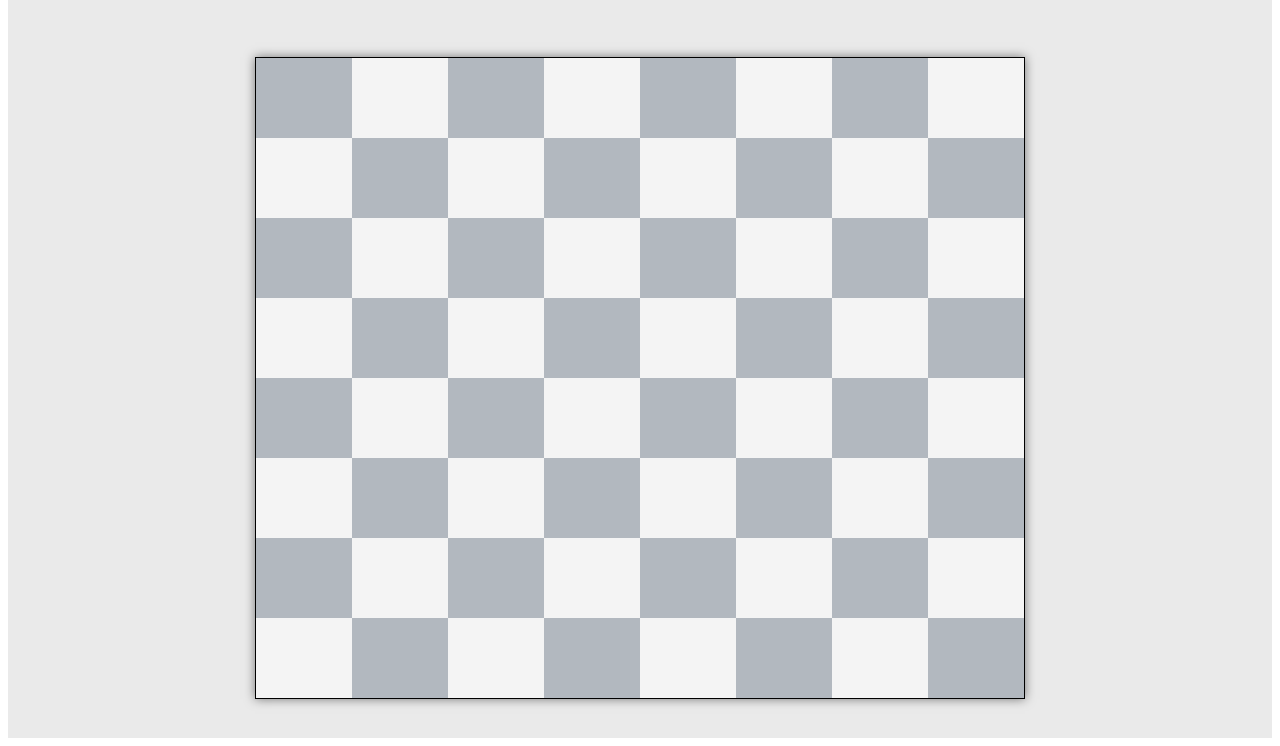
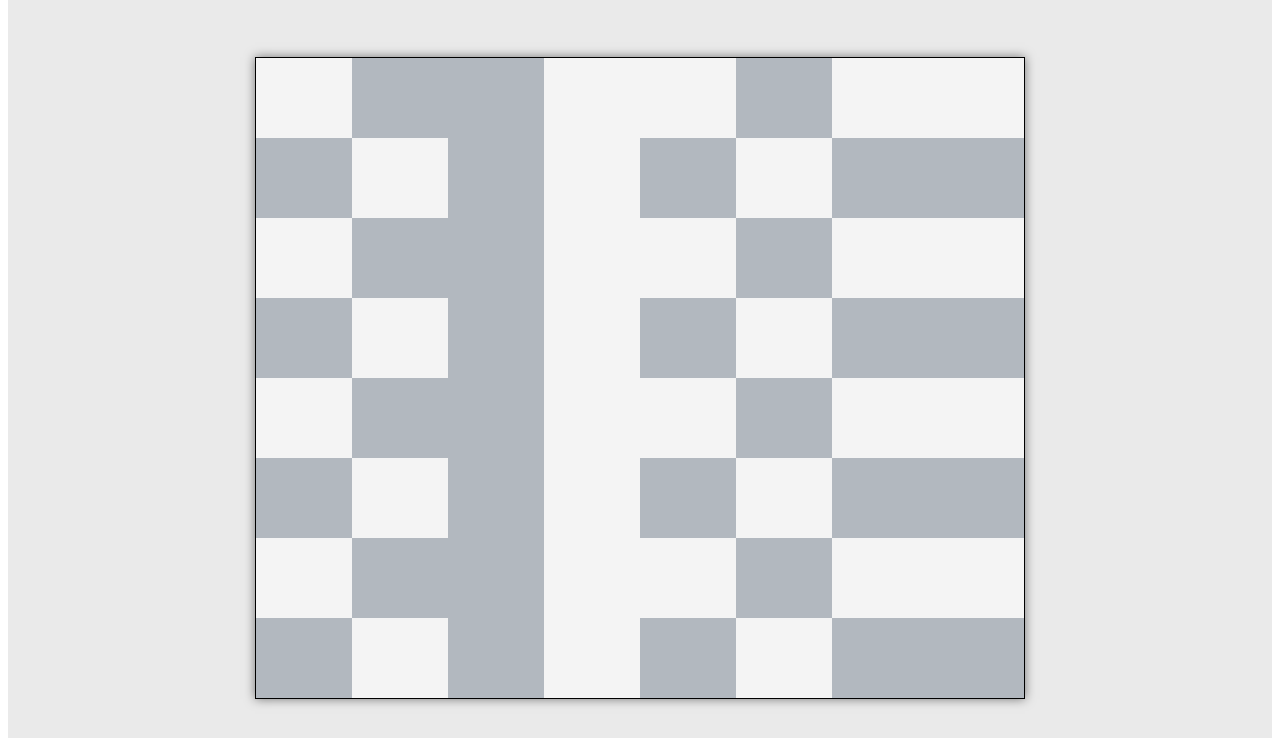
Before and after one commit to talvmenni/talvmenni.github.io, a plain HTML site: page index.html in a window 1280 px wide. Shown: the part 70-816 px from the top of the page. Drawn offline with Linux system fonts and the light colour scheme.

Commit message:
correct order

```diff
--- a/styles/style.css
+++ b/styles/style.css
@@ -35,13 +35,13 @@
 }
 
 /* Alternate the color of the squares */
-.chessboard > div:nth-child(16n-15),
+.chessboard > div:nth-child(16n-16),
+.chessboard > div:nth-child(16n-14),
 .chessboard > div:nth-child(16n-13),
-.chessboard > div:nth-child(16n-11),
-.chessboard > div:nth-child(16n-9),
-.chessboard > div:nth-child(16n-6),
-.chessboard > div:nth-child(16n-4),
-.chessboard > div:nth-child(16n-2),
-.chessboard > div:nth-child(16n) {
+.chessboard > div:nth-child(16n-10),
+.chessboard > div:nth-child(16n-7),
+.chessboard > div:nth-child(16n-5),
+.chessboard > div:nth-child(16n-3),
+.chessboard > div:nth-child(16n-1) {
   background-color: rgba(125, 135, 150, 0.5); /* Semi-transparent gray */
 }
```
